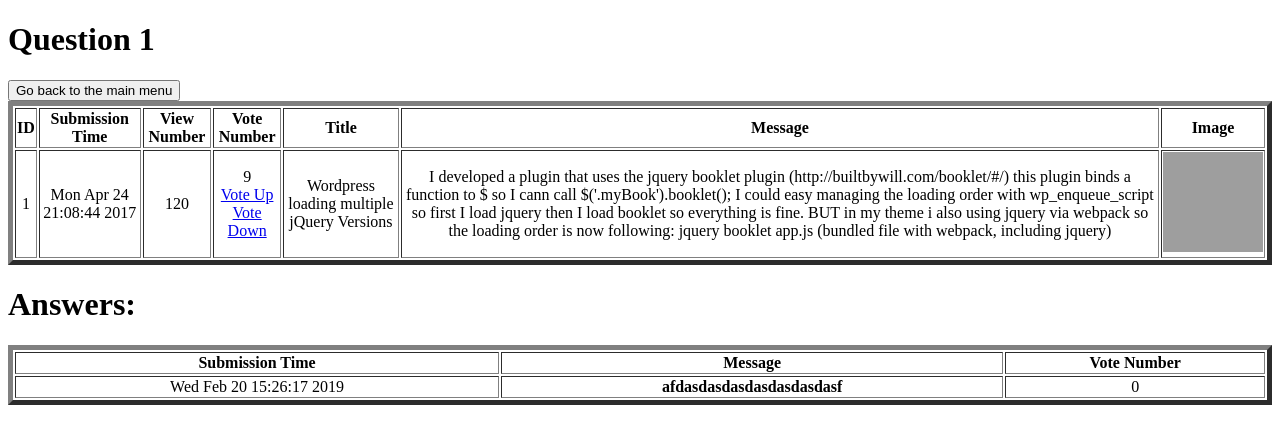
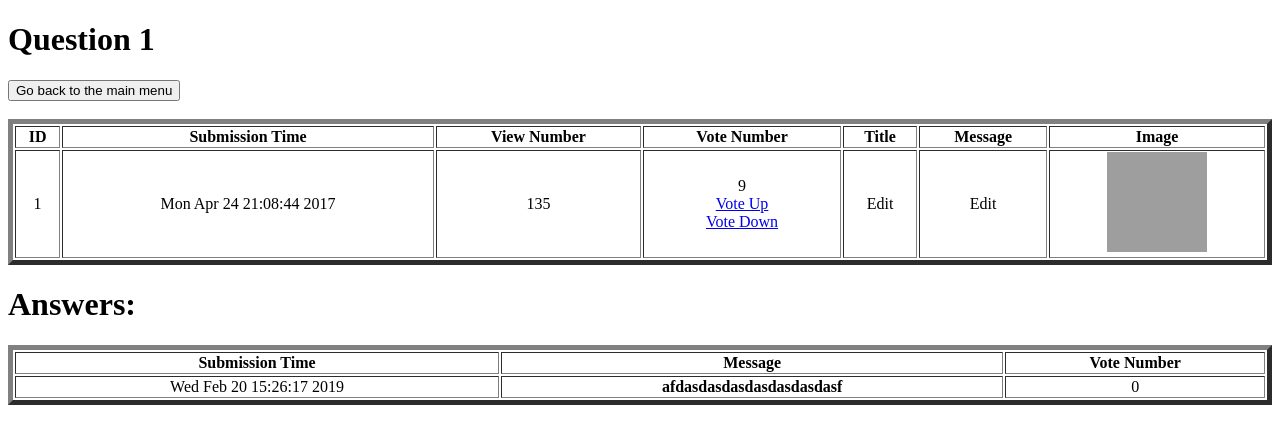
Before and after one commit to Cyntiedred/JinjaNinja, a Flask app: page /display/1 in a window 1280 px wide. Shown: the top 444 px of the page. Run offline with Flask 2, Linux system fonts and the light colour scheme; some libraries are stand-ins or nearby versions; grey boxes are pictures that could not be loaded.

Commit message:
handle merge conflict

```diff
--- a/answer.csv
+++ b/answer.csv
@@ -12,3 +12,5 @@ id,submission_time,vote_number,question_id,message,image
 10,1550725138,0,0,New answer haha,
 11,1550726348,0,0,New answer haha,
 12,1550755892,0,6,sd<szfds<af<DZZSA<s<dfzgdsa,
+13,1550825814,0,0,Haha,
+14,1550825814,0,0,Haha,
--- a/data_handler.py
+++ b/data_handler.py
@@ -50,7 +50,7 @@ def write_into_csv(table):
             writer.writerow(dics)
 
 
-'''
+
 def edit_question(table, id, edited_question):
     with open('temporary.csv', 'a') as csvfile:
         fieldnames = DATA_HEADER_QUESTION
@@ -65,7 +65,7 @@ def edit_question(table, id, edited_question):
         os.remove('question.csv')
         os.rename("temporary.csv",'question.csv')
 
-
+'''
 def edit_answer(table, id, edited_answer):
     with open('temporary.csv', 'a') as csvfile:
         fieldnames = DATA_HEADER_QUESTION
--- a/question.csv
+++ b/question.csv
@@ -1,6 +1,16 @@
 id,submission_time,view_number,vote_number,title,message,image
-0,1493368154,133,7,How to make lists in Python?,"I am totally new to this, any hints?",
-1,1493068124,119,9,Wordpress loading multiple jQuery Versions,"I developed a plugin that uses the jquery booklet plugin (http://builtbywill.com/booklet/#/) this plugin binds a function to $ so I cann call $('.myBook').booklet();
+0,1493368154,148,7,How to make lists in Python?,"I am totally new to this, any hints?",
+1,1493068124,134,9,Edit,Edit,https://zug.hu/galeria/kepek/img_8_A-kiskutya-szocializalasa-az-elso.jpg
+1,1493068124,134,9,Wordpress loading multiple jQuery Versions - Edited,"I developed a plugin that uses the jquery booklet plugin (http://builtbywill.com/booklet/#/) this plugin binds a function to $ so I cann call $('.myBook').booklet();
+
+I could easy managing the loading order with wp_enqueue_script so first I load jquery then I load booklet so everything is fine.
+
+BUT in my theme i also using jquery via webpack so the loading order is now following:
+
+jquery
+booklet
+app.js (bundled file with webpack, including jquery) - Edited",https://zug.hu/galeria/kepek/img_8_A-kiskutya-szocializalasa-az-elso.jpg
+1,1493068124,134,9,Wordpress loading multiple jQuery Versions,"I developed a plugin that uses the jquery booklet plugin (http://builtbywill.com/booklet/#/) this plugin binds a function to $ so I cann call $('.myBook').booklet();
 
 I could easy managing the loading order with wp_enqueue_script so first I load jquery then I load booklet so everything is fine.
 
@@ -9,9 +19,10 @@ BUT in my theme i also using jquery via webpack so the loading order is now foll
 jquery
 booklet
 app.js (bundled file with webpack, including jquery)",https://zug.hu/galeria/kepek/img_8_A-kiskutya-szocializalasa-az-elso.jpg
-2,1493015432,1468,57,Drawing canvas with an image picked with Cordova Camera Plugin,"I'm getting an image from device and drawing a canvas with filters using Pixi JS. It works all well using computer to get an image. But when I'm on IOS, it throws errors such as cross origin issue, or that I'm trying to use an unknown format.
+2,1493015432,1483,57,Drawing canvas with an image picked with Cordova Camera Plugin,"I'm getting an image from device and drawing a canvas with filters using Pixi JS. It works all well using computer to get an image. But when I'm on IOS, it throws errors such as cross origin issue, or that I'm trying to use an unknown format.
 
 This is the code I'm using to draw the image (that works on web/desktop but not cordova built ios app)",
-3,1550693580,104,0,hophophop,zjtshnshfnyhafhn,
-4,1550693580,104,0,hophophop,hsmthmshnh,
-5,1550750858,104,0,thsrzjszrzj,atjsrzjsrzjszrjsz,0
+3,1550693580,119,0,hophophop,zjtshnshfnyhafhn,
+5,1550750858,119,0,thsrzjszrzj,atjsrzjsrzjszrjsz,0
+8,1550825814,9,0,Mi van?,Mi?,0
+9,1550833791,0,0,Did you enjoy the sprint?,Really...did you? I'm asking.. ????,0
--- a/server.py
+++ b/server.py
@@ -4,6 +4,7 @@ import time
 import data_handler
 
 app = Flask(__name__)
+
 
 @app.route('/')
 @app.route('/list')
@@ -22,27 +23,24 @@ def display_question(id):
 
     for dics in table:
         dics['submission_time'] = time.ctime(int(dics['submission_time']))
+    data_handler.write_into_csv(data_handler.main_page())
 
-    return render_template('display.html', displayed_table=displayed_table, id=id, table_with_answers=table_with_answers), data_handler.write_into_csv(data_handler.main_page())
-
-
+    return render_template('display.html', displayed_table=displayed_table, id=id,
+                           table_with_answers=table_with_answers)
 
 
 @app.route('/question/<question_id>/new-answer', methods=['GET', 'POST'])
 def post_an_answer(question_id: int):
-
     previous_answers = data_handler.get_data_from_answers_csv()
     answer_adding = {
-        'id':len(previous_answers),
+        'id': len(previous_answers),
         'submission_time': data_handler.add_submisson(),
         'vote_number': 0,
-        'question_id':int(question_id),
+        'question_id': int(question_id),
         'message': request.form.get('message'),
         'image': request.form.get('image'),
     }
     if request.method == 'POST':
-
-
         data_handler.write_answers_to_csv(answer_adding)
         return render_template('answer.html',
                                previous_answers=previous_answers,
@@ -51,6 +49,7 @@ def post_an_answer(question_id: int):
                                )
 
     return render_template('answer.html', previous_answers=previous_answers, answer_adding=answer_adding)
+
 
 '''
 
@@ -85,47 +84,50 @@ def vote_answer(id,vote):
     data_handler.edit_answer(table,id,edited_answer,)
     return redirect(url_for('post_an_answer'))
 
+'''
 
-@app.route('/question/<int:id>/edit', methods=['POST', 'GET'])
+
+@app.route('/edit-question/<int:id>', methods=['GET'])
 def edit_question(id):
     table = data_handler.main_page()
     title = table[id]['title']
     message = table[id]['message']
-    if request.method == 'POST':
-        edited_question = {
-            'id': table[id]['id'],
-            'submission_time': table[id]['submission_time'],
-            'view_number': table[id]['view_number'],
-            'vote_number': table[id]['vote_number'],
-            'title': request.form.get('title'),
-            'message': request.form.get('message'),
-            'image': table[id]['image']
-        }
-        data_handler.edit_question(table, id, edited_question)
-        return redirect(url_for('route_list'))
+    return render_template('edit.html', id=id, title=title, message=message)
 
-    return render_template('edit.html', id=id,title=title,message=message)
 
-'''
+@app.route('/question/<int:id>/edit', methods=['POST'])
+def save_edited_question(id):
+    table = data_handler.main_page()
+    edited_question = {
+        'id': table[id]['id'],
+        'submission_time': table[id]['submission_time'],
+        'view_number': table[id]['view_number'],
+        'vote_number': table[id]['vote_number'],
+        'title': request.form.get('title'),
+        'message': request.form.get('message'),
+        'image': table[id]['image']
+    }
+    data_handler.edit_question(table, id, edited_question)
+    return redirect(url_for('route_list'))
 
-@app.route('/ask',  methods=['GET', 'POST'])
+
+@app.route('/ask', methods=['GET', 'POST'])
 def ask_new_question():
     table = data_handler.main_page()
     if request.method == 'POST':
         story = {
-            'id': len(table)+1,
+            'id': len(table) + 1,
             'submission_time': data_handler.add_submisson(),
             'view_number': 0,
             'vote_number': 0,
             'title': request.form.get('title'),
             'message': request.form.get('message'),
-            'image':0
+            'image': 0
         }
         data_handler.add_question_to_file(story)
         return redirect('/')
 
-
-    return render_template('ask.html',form_url=url_for('ask_new_question'))
+    return render_template('ask.html', form_url=url_for('ask_new_question'))
 
 
 if __name__ == '__main__':
--- a/templates/display.html
+++ b/templates/display.html
@@ -8,7 +8,7 @@
 <h1>Question {{ id }}</h1>
 <form action="/">
         <input type="submit" value="Go back to the main menu" />
-        <div class="gap-15"></div>
+        <div class="gap-15"></div><br>
 </form>
 <table width="100%" border="5">
     <tr align="center">
--- a/templates/edit.html
+++ b/templates/edit.html
@@ -6,7 +6,7 @@
     </head>
     <body>
         <h1>Modify story</h1>
-        <form action="/question/{{id}}/edit" method="post">
+        <form action="/question/{{ id }}/edit" method="post">
             <p>Story Title</p>
             <p><input type="text" name="title" value = '{{ title }}'></p>
             <p>User story</p>
--- a/templates/list.html
+++ b/templates/list.html
@@ -26,7 +26,7 @@
                     <td>{{ question.id }}</td>
                     <td><a href = "/display/{{ question.id }}"> {{ question.title }} </a></td>
                     <td><a href = "{{ url_for ('post_an_answer', question_id=question['id']) }}">Answer</a></td>
-                    <td><a href = "/question/{{ question.id }}/edit"> Edit </a></td>
+                    <td><a href = "/edit-question/{{ question.id }}"> Edit </a></td>
                     <td>Delete</td>
                 </tr>
             {% endfor %}
```
